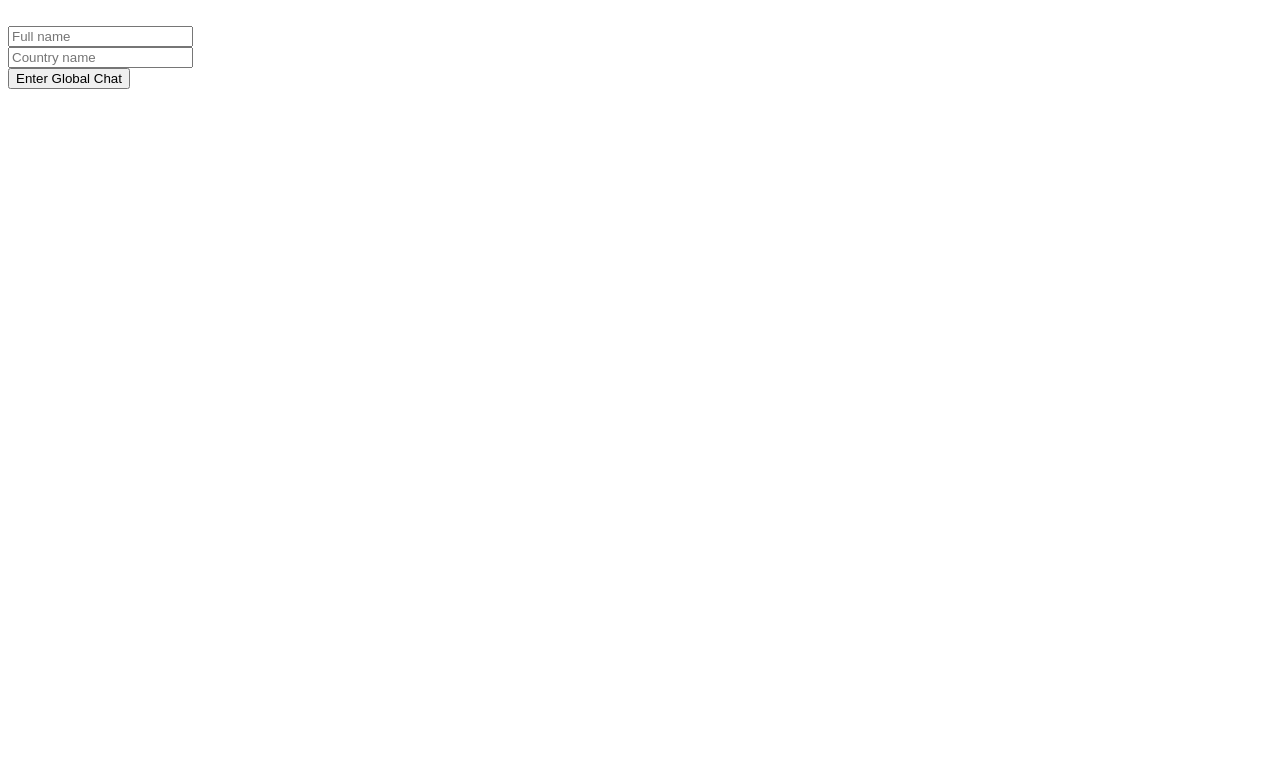
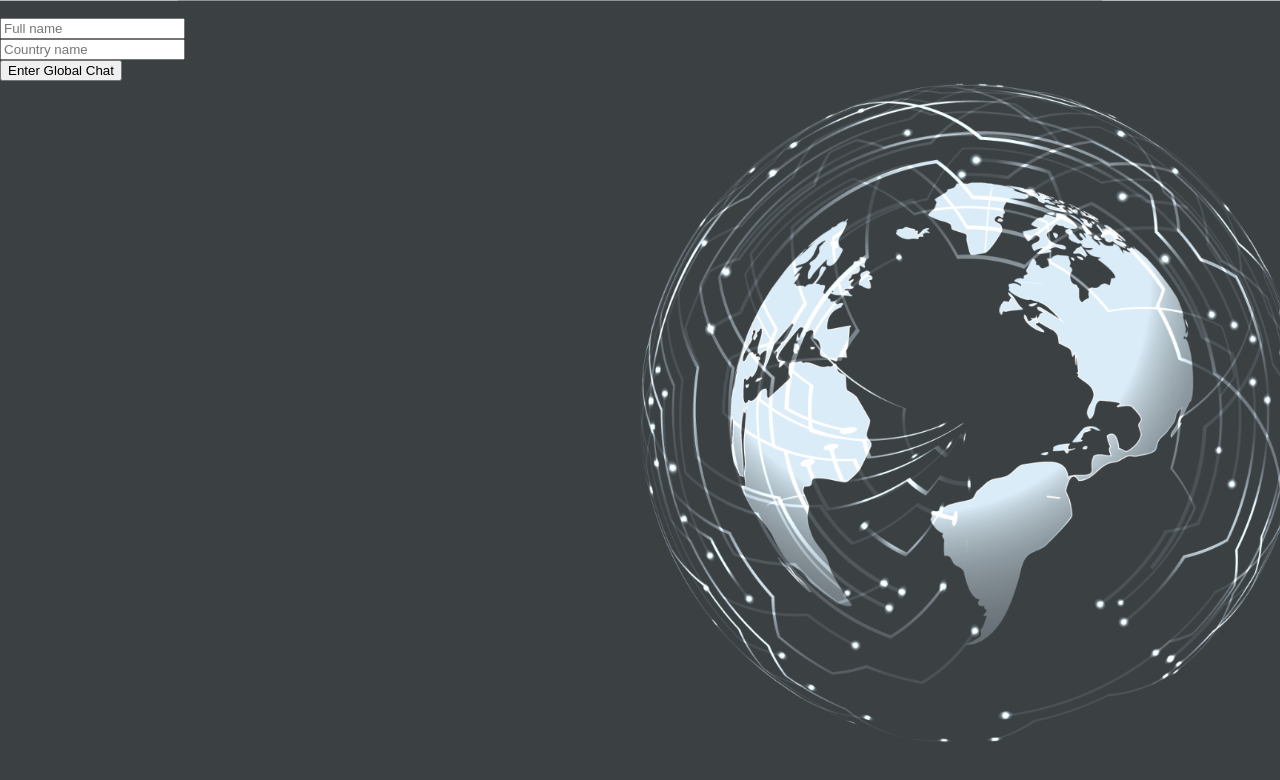
Before and after one commit to KhaderBallout/Beacon, a React (Create React App) app in the folder client/: page / in a window 1280 px wide. Shown: the top 780 px of the page. Built offline with nearby package versions, Linux system fonts and the light colour scheme.

Commit message:
Adding BackGround Image

```diff
--- a/client/src/components/WelcomePage/WelcomePage.css
+++ b/client/src/components/WelcomePage/WelcomePage.css
@@ -0,0 +1,11 @@
+body {
+    width: 100%;
+    height: 100%;
+    background-image: url("BG.png");
+    background-repeat: no-repeat;
+    background-position: center center;
+    background-size: cover;
+    min-height: 100vh;
+    margin: 0;
+
+  }
--- a/client/src/components/WelcomePage/WelcomePage.js
+++ b/client/src/components/WelcomePage/WelcomePage.js
@@ -1,6 +1,6 @@
 import React,{useState} from 'react';
 import {Link} from 'react-router-dom';
-
+import './WelcomePage.css';
 const WelcomePage = () =>{
     const[name, setName] = useState('');
     const [country,setCountry]= useState('');
@@ -11,7 +11,7 @@ const WelcomePage = () =>{
                <img className="Logo"></img>
                <div><input className="input" placeholder="Full name" type="text" onChange={(event) => setName(event.target.value)} /></div>
                <div><input className="input" placeholder="Country name" type="text" onChange={(event) => setCountry(event.target.value)} /></div>
-               <Link to={`/chat?name${name}&country${country}`}>
+               <Link onClick={event => (!name || !country) ? event.preventDefault(): null} to={`/chat?name${name}&country${country}`}>
                <button className ="button" type="submit">Enter Global Chat </button>
                </Link>
             </div>
```
Also changed, not shown: client/src/components/WelcomePage/BG.png (added).
